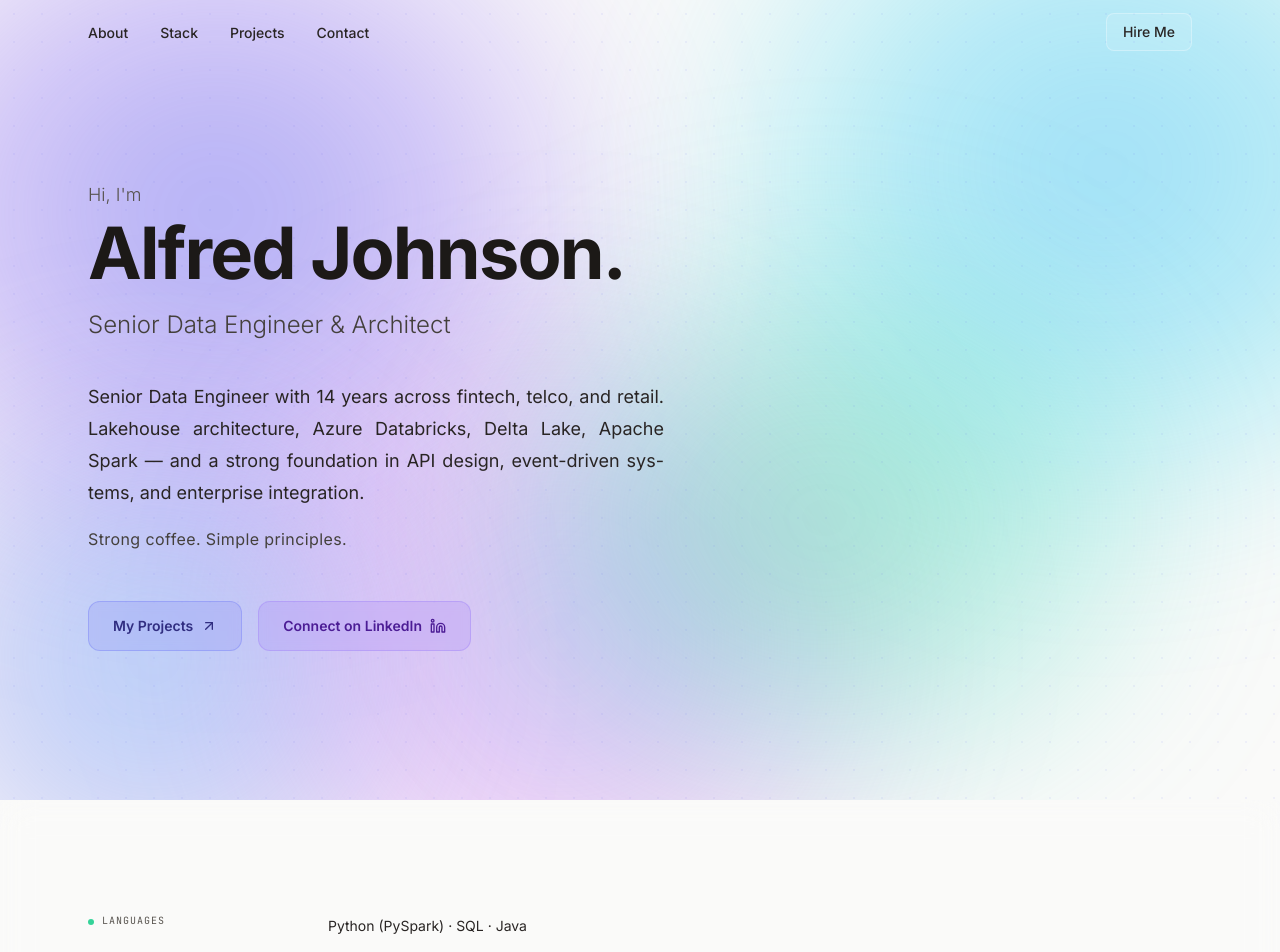
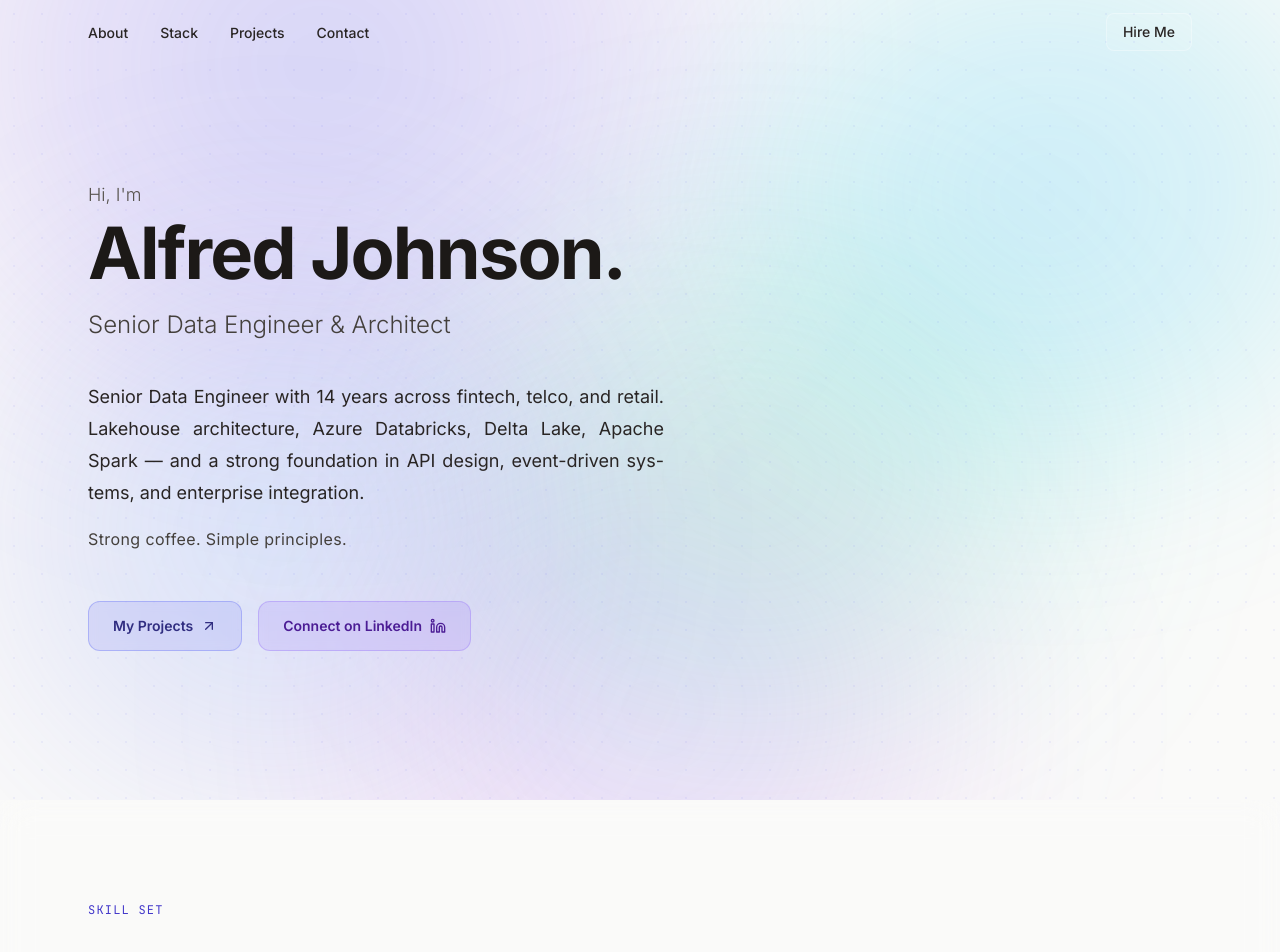
Before and after one commit to deepredalfa/alfred-personal-website, a React (Vite) app: page / in a window 1280 px wide. Shown: the top 952 px of the page. Built offline with nearby package versions, Linux system fonts and the light colour scheme.

Commit message:
Add Skill Set header, lighten aurora blobs, increase animation speed

```diff
--- a/src/App.jsx
+++ b/src/App.jsx
@@ -203,32 +203,32 @@ function GlobalBackground() {
       {/* Indigo → violet — top-left anchor, 22 s */}
       <div
         className="absolute -top-64 -left-48 w-[900px] h-[800px] rounded-full blur-[90px] animate-aurora-1"
-        style={{ background: 'radial-gradient(ellipse at center, rgba(99,102,241,0.55) 0%, rgba(139,92,246,0.30) 45%, transparent 72%)' }}
+        style={{ background: 'radial-gradient(ellipse at center, rgba(99,102,241,0.28) 0%, rgba(139,92,246,0.14) 45%, transparent 72%)' }}
       />
 
       {/* Sky → cyan — top-right, 28 s */}
       <div
         className="absolute -top-32 -right-48 w-[800px] h-[700px] rounded-full blur-[80px] animate-aurora-2"
-        style={{ background: 'radial-gradient(ellipse at center, rgba(56,189,248,0.50) 0%, rgba(34,211,238,0.28) 45%, transparent 72%)' }}
+        style={{ background: 'radial-gradient(ellipse at center, rgba(56,189,248,0.25) 0%, rgba(34,211,238,0.13) 45%, transparent 72%)' }}
       />
 
       {/* Violet → fuchsia — centre drift, 18 s */}
       <div
         className="absolute top-[40%] left-[20%] w-[750px] h-[750px] rounded-full blur-[100px] animate-aurora-3"
-        style={{ background: 'radial-gradient(ellipse at center, rgba(167,139,250,0.50) 0%, rgba(217,70,239,0.22) 45%, transparent 72%)' }}
+        style={{ background: 'radial-gradient(ellipse at center, rgba(167,139,250,0.25) 0%, rgba(217,70,239,0.11) 45%, transparent 72%)' }}
       />
 
       {/* Emerald → teal — bottom-right, 25 s */}
       <div
         className="absolute bottom-0 right-[10%] w-[800px] h-[650px] rounded-full blur-[90px] animate-aurora-4"
-        style={{ background: 'radial-gradient(ellipse at center, rgba(52,211,153,0.45) 0%, rgba(45,212,191,0.25) 45%, transparent 72%)' }}
+        style={{ background: 'radial-gradient(ellipse at center, rgba(52,211,153,0.22) 0%, rgba(45,212,191,0.12) 45%, transparent 72%)' }}
       />
 
       {/* Blue → indigo — bottom-left, offset on aurora-2 track */}
       <div
         className="absolute -bottom-32 -left-24 w-[650px] h-[650px] rounded-full blur-[85px] animate-aurora-2"
         style={{
-          background: 'radial-gradient(ellipse at center, rgba(96,165,250,0.48) 0%, rgba(99,102,241,0.25) 45%, transparent 72%)',
+          background: 'radial-gradient(ellipse at center, rgba(96,165,250,0.24) 0%, rgba(99,102,241,0.12) 45%, transparent 72%)',
           animationDelay: '-12s',
         }}
       />
@@ -383,6 +383,11 @@ function TechStackSection() {
   return (
     <section id="stack" className="py-24 bg-white/10 backdrop-blur-lg">
       <div className="max-w-6xl mx-auto px-6">
+
+        {/* Section header */}
+        <div className="mb-10">
+          <span className="text-xs font-mono text-indigo-700 tracking-widest uppercase">Skill Set</span>
+        </div>
 
         {/*
           Inline row layout:
--- a/tailwind.config.js
+++ b/tailwind.config.js
@@ -62,10 +62,10 @@ export default {
         'blob-2':    'blob-2   12s ease-in-out infinite',
         'blob-3':    'blob-3   15s ease-in-out infinite',
         'fade-up':   'fade-up  0.55s ease-out both',
-        'aurora-1':  'aurora-1 11s ease-in-out infinite',
-        'aurora-2':  'aurora-2 14s ease-in-out infinite',
-        'aurora-3':  'aurora-3  9s ease-in-out infinite',
-        'aurora-4':  'aurora-4 13s ease-in-out infinite',
+        'aurora-1':  'aurora-1 5s ease-in-out infinite',
+        'aurora-2':  'aurora-2 7s ease-in-out infinite',
+        'aurora-3':  'aurora-3 4s ease-in-out infinite',
+        'aurora-4':  'aurora-4 6s ease-in-out infinite',
       },
     },
   },
```
